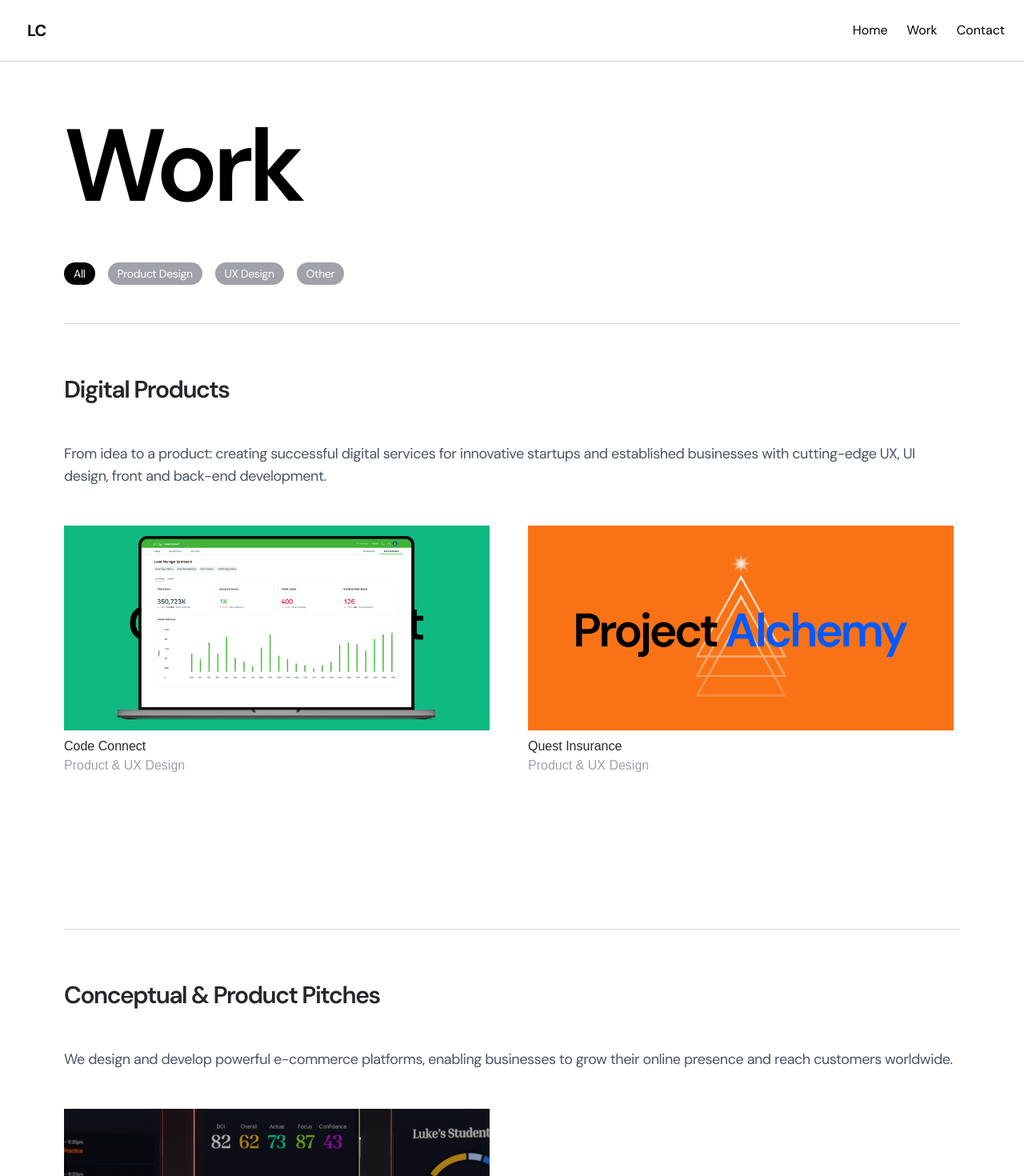
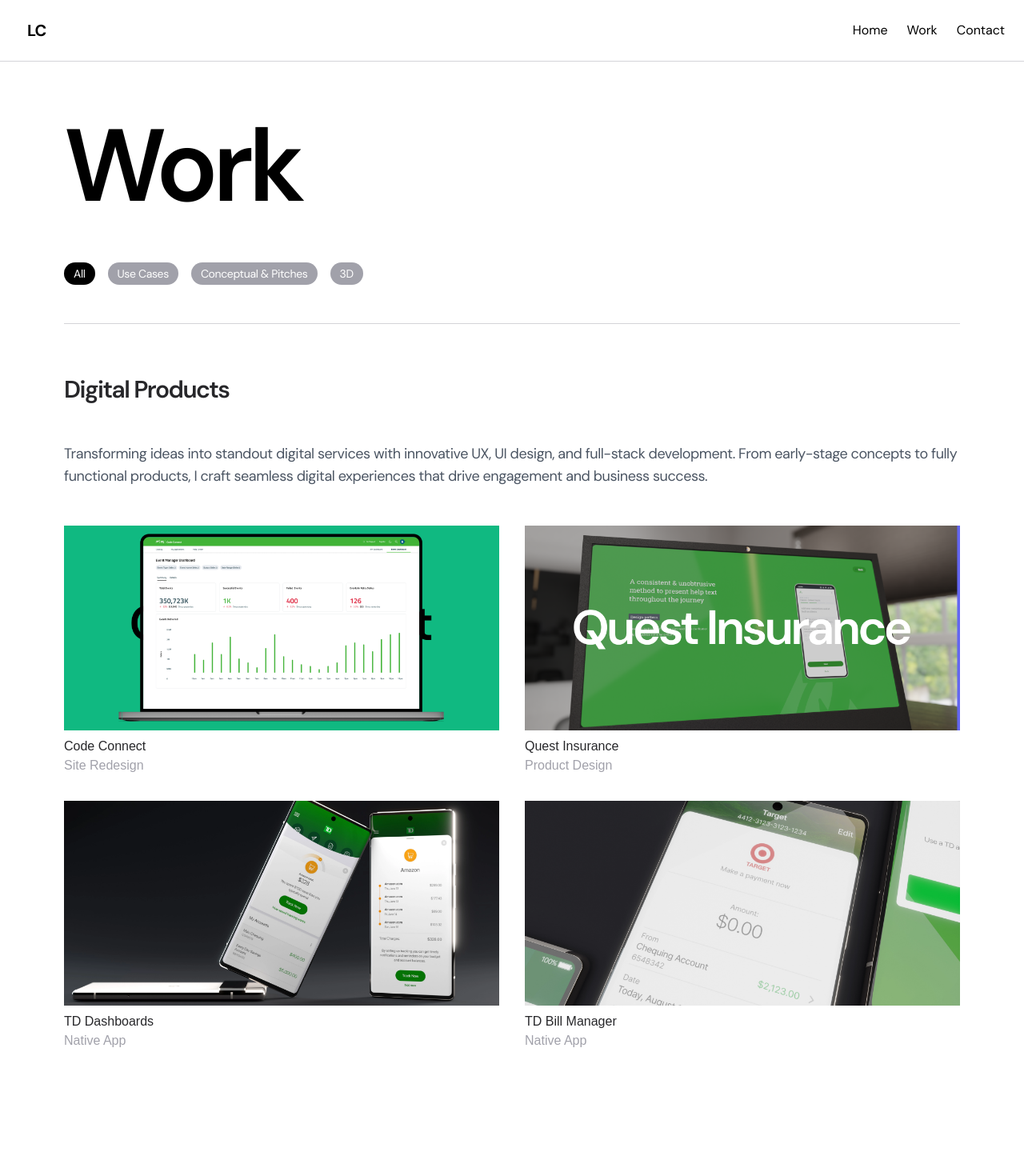
Before and after one commit to ahdsr/ahdsr, a Next.js app: page /work in a window 1280 px wide. Shown: the top 1470 px of the page at 80% size. Built offline with nearby package versions, Linux system fonts and the light colour scheme.

Commit message:
Feat: Bug fixes

```diff
--- a/app/casestudies/tddashboards/page.js
+++ b/app/casestudies/tddashboards/page.js
@@ -1,8 +1,9 @@
 "use client";
 
 import HeroCaseStudy from "@/components/HeroCaseStudy";
-import ProjectNavigation from "@/components/ProjectNavigation";
 import AnimatedImage from "@/components/AnimatedImage";
+import ScrollablePhone from "@/components/ScrollablePhone";
+
 import { usePathname } from "next/navigation";
 
 const caseStudies = [
@@ -36,7 +37,12 @@
         {/* Intro */}
         <div className="mx-auto flex flex-col gap-8 border-t border-t-zinc-300 py-12 font-sans md:flex-row md:py-24">
           <div className="flex-1 text-xl font-light tracking-normal text-zinc-600 md:text-2xl md:font-thin">
-            ...
+            TD needed to enhance its online banking application. Our goal was to
+            inform customers about its features before account creation or
+            online banking registration. We achieved this by developing a pre
+            and post-sign-on dashboard that displayed balances, provided
+            AI-driven insights, and showcased relevant information on the
+            homepage.
           </div>
           <div className="mb-8 text-5xl font-medium tracking-tighter text-zinc-800">
             <div className="mb-4">
@@ -68,12 +74,24 @@
         {/* My Role & Team */}
         <div className="mx-auto flex flex-col gap-8 border-t border-t-zinc-300 py-12 font-sans md:flex-row md:py-24">
           <div className="mb-8 flex-1 text-5xl font-medium tracking-tighter text-zinc-800">
-            ...
+            Product evolution
+            {/* <div className="flex items-center justify-center">
+              <ScrollablePhone
+                imageSrc={"/images/global/screen.png"}
+                frameSrc={"/images/global/iPhone.png"}
+              />
+            </div> */}
           </div>
           <div className="flex-1 text-lg font-light tracking-tight text-zinc-600 md:text-lg">
-            ...
+            TD needed to enhance its online banking application. Our goal was to
+            inform customers about its features before account creation or
+            online banking registration. We achieved this by developing a pre-
+            and post-sign-on dashboard that displayed balances, provided
+            AI-driven insights, and showcased relevant information on the
+            homepage.
           </div>
         </div>
+
         <AnimatedImage
           src="/images/featured/tddashboards/tddash_evolution.webp"
           bgColor="bg-white"
--- a/components/NavBar.js
+++ b/components/NavBar.js
@@ -39,11 +39,12 @@
     "/work": "bg-white text-black border-b border-b-zinc-300",
     "/contact": "bg-white text-black border-b border-b-zinc-300",
     "/blog": "bg-blue-800 text-white border-b border-b-zinc-300",
-    "/casestudies/codeconnect": "bg-emerald-500 text-white  shadow-xl",
+    "/casestudies/codeconnect": "bg-emerald-500 text-black  shadow-xl",
     "/casestudies/projectalchemy": "bg-orange-500 text-white shadow-xl",
     "/casestudies/beon":
       "bg-black  border-b border-b-zinc-700 text-white shadow-xl",
     "/casestudies/quest": "bg-green-700 text-white shadow-xl",
+    "/casestudies/tddashboards": "bg-green-700 text-black shadow-xl",
     "/work/3d": "bg-teal-700 text-white",
   };
 
--- /dev/null
+++ b/components/ScrollablePhone.js
@@ -0,0 +1,45 @@
+import { motion } from "framer-motion";
+import Image from "next/image";
+import { useEffect, useState } from "react";
+
+export default function ScrollablePhone({ imageSrc, frameSrc }) {
+  const [scrollY, setScrollY] = useState(0);
+
+  useEffect(() => {
+    const interval = setInterval(() => {
+      setScrollY((prev) => (prev >= 320 ? 0 : prev + 1)); // Adjust scroll range
+    }, 50); // Adjust speed
+    return () => clearInterval(interval);
+  }, []);
+
+  return (
+    <div className="relative m-4 flex h-[532px] w-[253px] items-center justify-center overflow-hidden rounded-[40px]">
+      {/* Phone frame overlay */}
+      <Image
+        src={frameSrc}
+        alt="Phone Frame"
+        width={290}
+        height={600}
+        className="pointer-events-none absolute z-10 overflow-hidden rounded-[40px]"
+        priority
+      />
+
+      {/* Scrollable screen container with auto-scroll animation */}
+      <motion.div
+        className="no-scrollbar absolute z-0 overflow-hidden rounded-[40px]"
+        animate={{ y: -scrollY }}
+        transition={{ ease: "linear", duration: 0.05 }}
+        style={{ top: "0px" }} // Adjust alignment to fit within the frame
+      >
+        <Image
+          src={imageSrc}
+          alt="Phone Screen"
+          width={275}
+          height={2200} // Adjust this based on the image height
+          className="overflow-hidden rounded-[40px]"
+          priority
+        />
+      </motion.div>
+    </div>
+  );
+}
--- a/components/Work.js
+++ b/components/Work.js
@@ -10,31 +10,45 @@
 const sections = [
   {
     title: "Digital Products",
-    category: "Product Design",
+    category: "Use Cases",
     description:
-      "From idea to a product: creating successful digital services for innovative startups and established businesses with cutting-edge UX, UI design, front and back-end development.",
+      "Transforming ideas into standout digital services with innovative UX, UI design, and full-stack development. From early-stage concepts to fully functional products, I craft seamless digital experiences that drive engagement and business success.",
     projects: [
       {
         title: "Code Connect",
-        description: "Product & UX Design",
+        description: "Site Redesign",
         link: "/casestudies/codeconnect",
         image: "/images/featured/codeconnect/Codeconnect_Thumb.png",
         bgColor: "bg-emerald-500",
       },
       {
         title: "Quest Insurance",
-        description: "Product & UX Design",
-        link: "/casestudies/projectalchemy",
-        image: "/images/featured/projectalchemy/ProjectAlchemy_Thumb.png",
-        bgColor: "bg-orange-500",
+        description: "Product Design",
+        link: "/casestudies/quest",
+        image: "/images/featured/quest/Quest_Thumb.png",
+        bgColor: "bg-indigo-500",
+      },
+      {
+        title: "TD Dashboards",
+        description: "Native App",
+        link: "/casestudies/tddashboards",
+        image: "/images/featured/tddashboards/TDDash_hero.webp",
+        bgColor: "bg-indigo-500",
+      },
+      {
+        title: "TD Bill Manager",
+        description: "Native App",
+        link: "/casestudies/tdbillmanager",
+        image: "/images/featured/tdbillmanager/tdpaybills_hero.webp",
+        bgColor: "bg-indigo-500",
       },
     ],
   },
   {
     title: "Conceptual & Product Pitches",
-    category: "Product Design",
+    category: "Conceptual & Pitches",
     description:
-      "We design and develop powerful e-commerce platforms, enabling businesses to grow their online presence and reach customers worldwide.",
+      "Exploring bold ideas—projects that started or remained as concepts beyond client work. These creative explorations push boundaries, challenge industry norms, and serve as a testing ground for fresh, innovative approaches to digital solutions.",
     projects: [
       {
         title: "BEON",
@@ -54,9 +68,17 @@
   },
   {
     title: "All Other",
-    category: "Other",
-    description: "Personal project, concepts and mediums I regularly explore",
+    category: "3D",
+    description:
+      "A showcase of personal creativity, including design, rendering, photography, and animation. This space highlights passion projects, experimental work, and artistic expressions that inspire and influence my professional design process.",
     projects: [
+      {
+        title: "Rendering",
+        description: "Blender, Rendering",
+        link: "/work/3d",
+        image: "/images/other/RoomRender_Thumb.png",
+        bgColor: "bg-blue-500",
+      },
       {
         title: "Rendering",
         description: "Blender, Rendering",
@@ -93,7 +115,7 @@
     <section className="mx-auto max-w-7xl" id="trigger-section">
       {/* Filter Buttons */}
       <div className="justify-left mb-12 flex space-x-4">
-        {["All", "Product Design", "UX Design", "Other"].map((category) => (
+        {["All", "Use Cases", "Conceptual & Pitches", "3D"].map((category) => (
           <button
             key={category}
             onClick={() => setSelectedCategory(category)}
@@ -121,20 +143,17 @@
           {/* Section Description */}
           <p
             ref={ref}
-            className="mb-12 font-sans text-lg tracking-tight text-gray-600"
+            className="s mb-12 font-sans text-lg tracking-tight text-gray-600"
           >
             {section.description}
           </p>
 
           {/* Project List */}
-          <div className="mb-48 flex flex-wrap gap-12">
+          <div className="mb-48 grid grid-cols-1 gap-8 md:grid-cols-2">
             {section.projects.map((project, projectIndex) => (
-              <div
-                key={projectIndex}
-                className="w-full sm:w-[48%] lg:w-[47.5%]"
-              >
+              <div key={projectIndex} className="flex w-full flex-col">
                 <div
-                  className={`relative h-64 w-full overflow-hidden ${project.bgColor}`}
+                  className={`relative h-64 w-full overflow-hidden ${project.bgColor} flex-grow`}
                 >
                   <Link href={project.link}>
                     <motion.div
@@ -157,7 +176,7 @@
                 <h3 className="mt-2 font-light text-zinc-800">
                   {project.title}
                 </h3>
-                <p className="font-light text-zinc-400">
+                <p className="w-full font-light text-zinc-400">
                   {project.description}
                 </p>
               </div>
```
Also changed, not shown: public/images/global/iPhone.png (added), public/images/global/screen.png (added).
